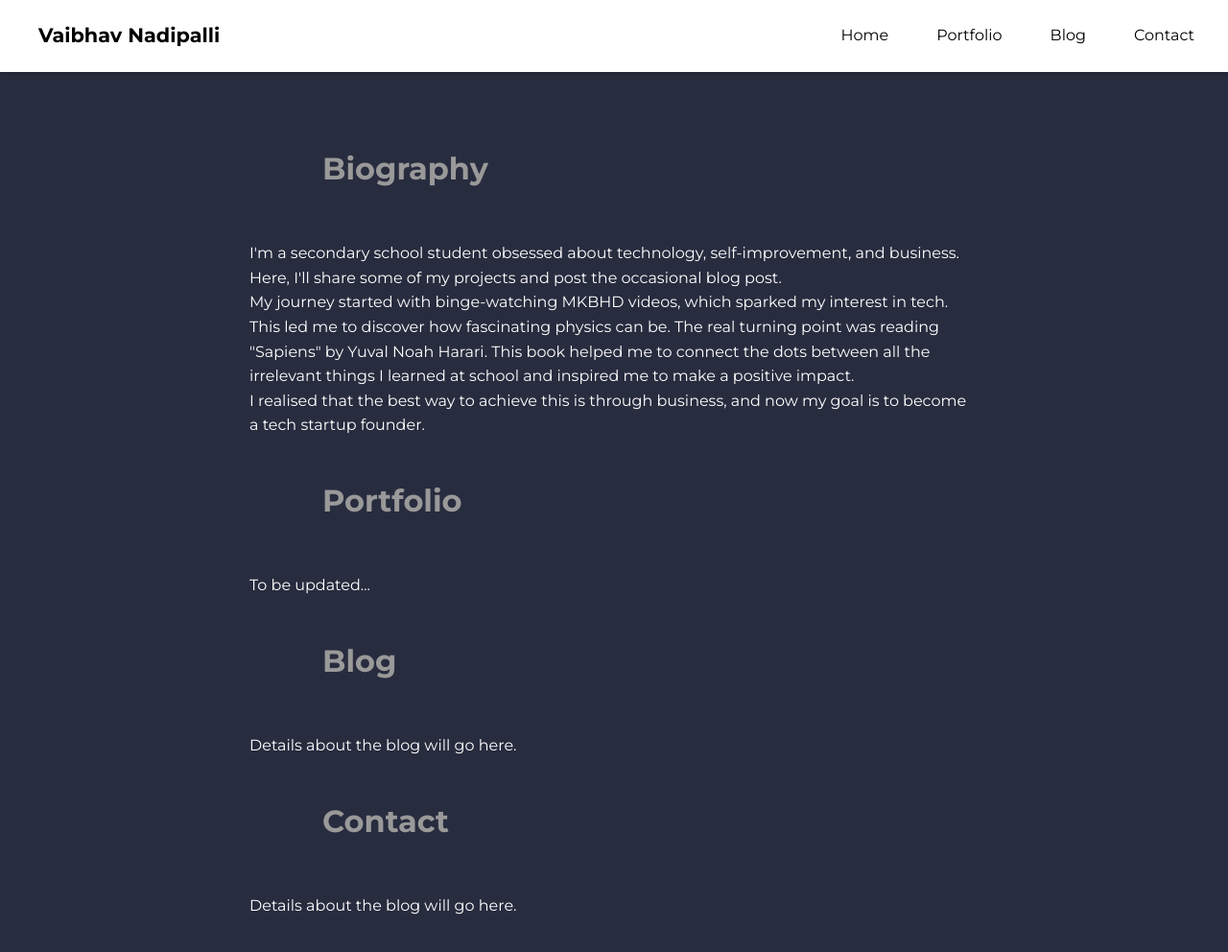
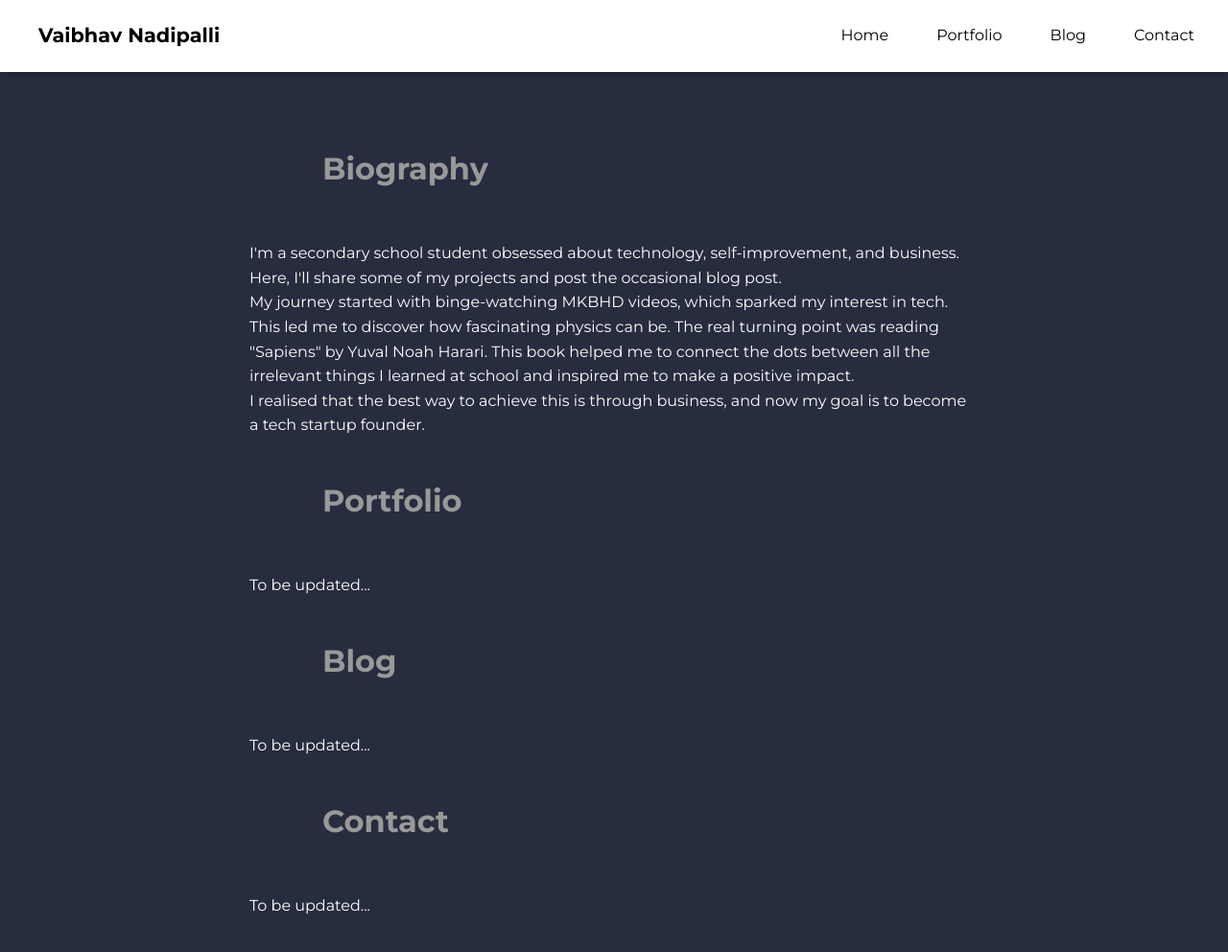
Before and after one commit to Vaibhav-Nadipalli/vaibhav-nadipalli.github.io, a Jekyll site: the page built from index.markdown, in a window 1280 px wide and 996 px high. Shown: the top 992 px of the window at 96% size. Built offline with Jekyll 4.4.1, drawn with Linux system fonts in a browser that asks for light colours.

Commit message:
Update default.html

```diff
--- a/_layouts/default.html
+++ b/_layouts/default.html
@@ -43,12 +43,12 @@
         <section id="gospel">
             <h2 class="section-title">Blog</h2>
         </section>
-            <p>Details about the blog will go here.</p>
+            <p>To be updated...</p>
         </section>
         <section id="contact">
             <h2 class="section-title">Contact</h2>
         </section>
-            <p>Details about the blog will go here.</p>
+            <p>To be updated...</p>
         </section>
     </main>
 </body>
```
